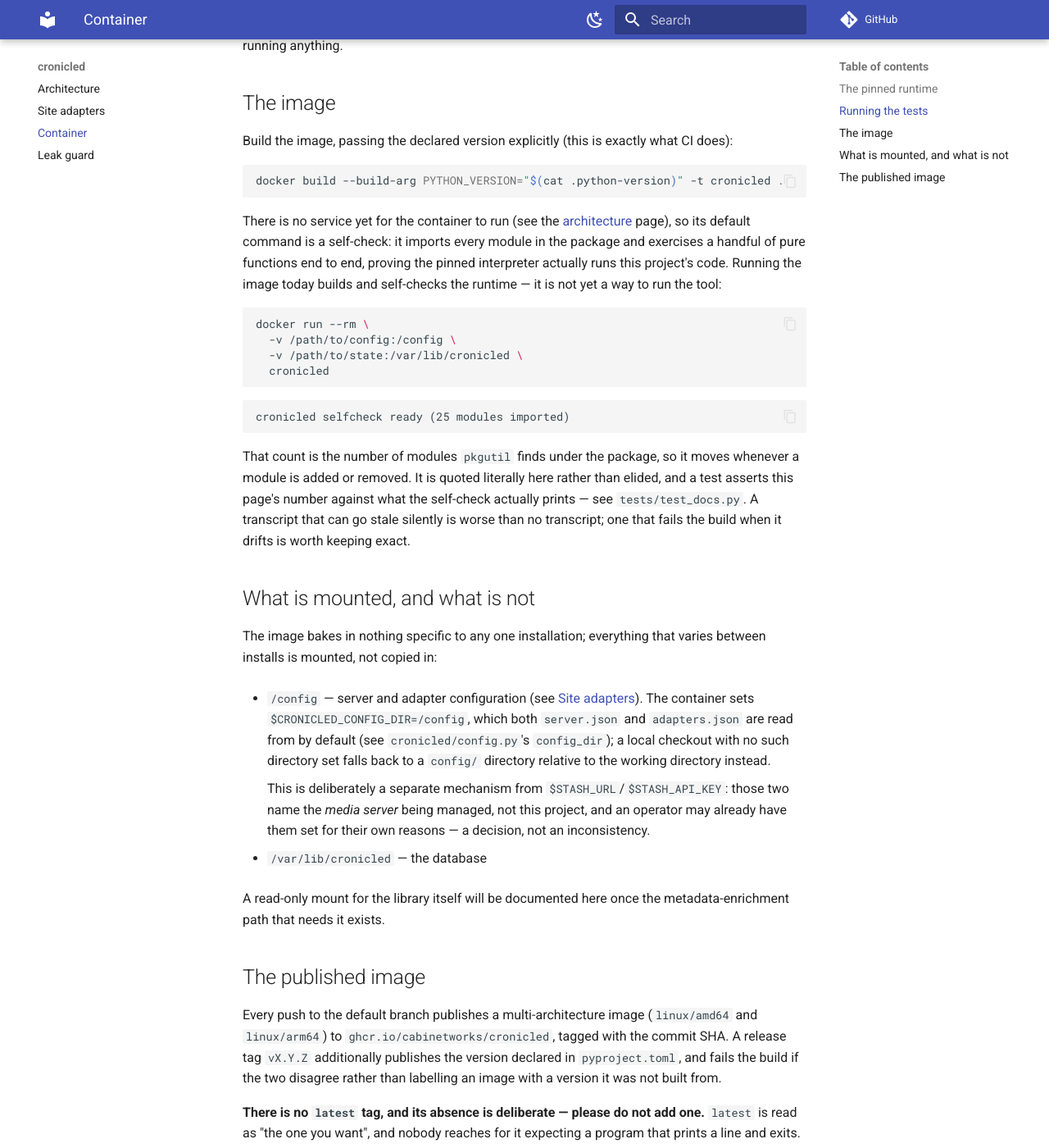
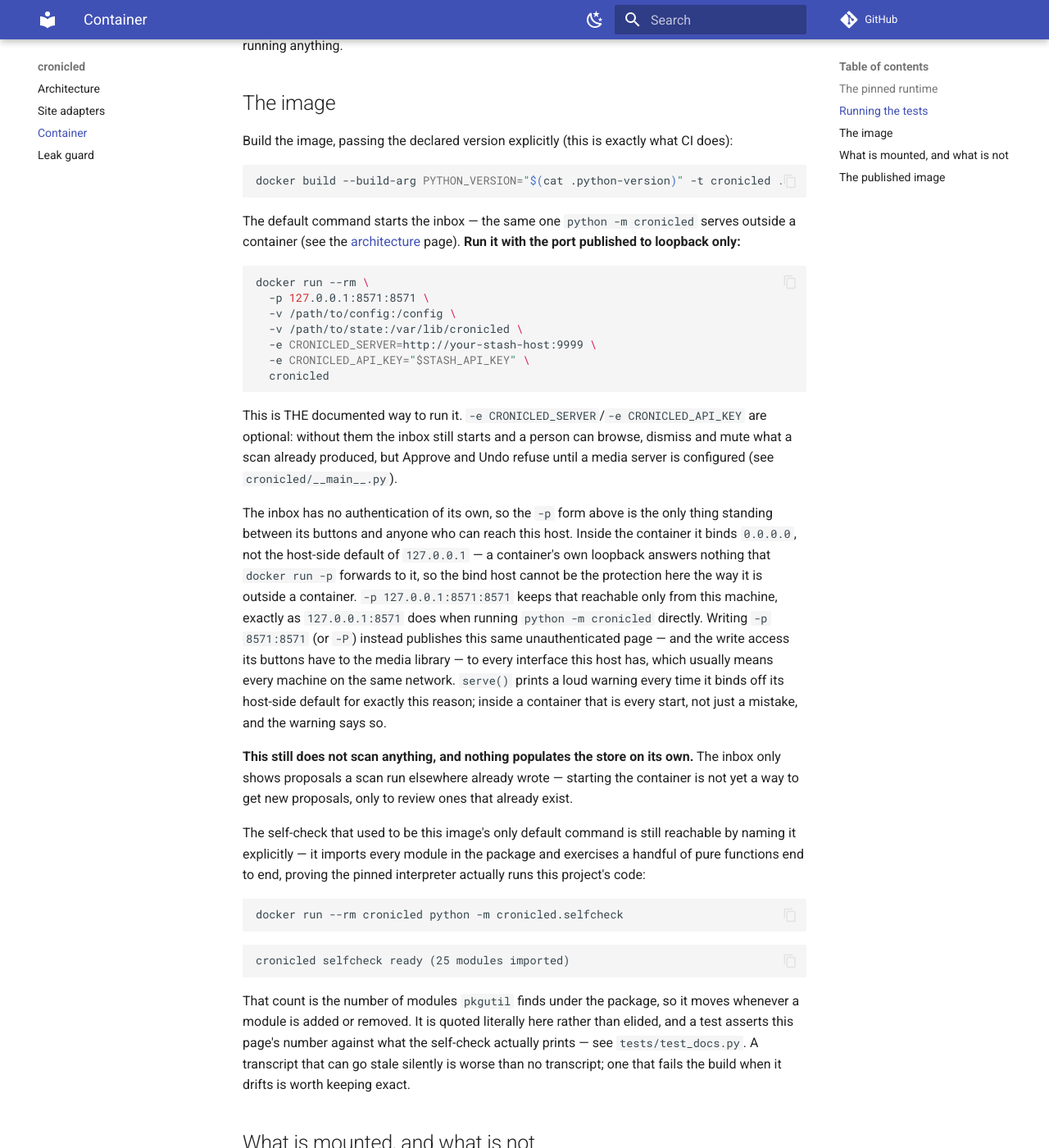
Before and after one commit to cabinetworks/cronicled, an MkDocs documentation site: the page built from docs/container.md, in a window 1280 px wide and 1400 px high, scrolled down 914 px. Shown: the whole window at 82% size. Built offline with MkDocs 1.6.1 and Material for MkDocs 9.7.7, drawn with Linux system fonts in a browser that asks for light colours; comment, search, counter and statistics services are not loaded; some of the changed text lies outside the part shown.

Commit message:
feat: the image serves the inbox
The default command started a self-check that imported the package and
exited, so the image could not run the tool it contained. It now serves the
inbox, and EXPOSE names the port.

Bound to 0.0.0.0 inside the container, which is not a weakening of the
host-side default: a container's own loopback answers nothing that arrives
through a published port, so a service bound to 127.0.0.1 in there would
start and be unreachable. That moves the protection from the bind address to
the operator's publish flag, and the warning and the container docs both say
so rather than leaving it to be discovered.

Startup output is unbuffered. Found by running the built image rather than
reading it: docker logs returned nothing at all, because Python
block-buffers stdout when it is not a terminal and a long-running server
never fills the buffer. The binding warning is the line that tells an
operator what actually protects the page, and the container documentation
states it prints on every start -- so it has to be visible for that to be
true.

The claim the self-check anchored is narrowed rather than dropped: it is
still reachable by name and CI still runs it, which is now the only place it
runs automatically.

Co-Authored-By: Claude Opus 5 <noreply@anthropic.com>

````diff
--- a/docs/container.md
+++ b/docs/container.md
@@ -51,18 +51,52 @@ what CI does):
 docker build --build-arg PYTHON_VERSION="$(cat .python-version)" -t cronicled .
 ```
 
-There is no service yet for the container to run (see the
-[architecture](index.md) page), so its default command is a self-check: it
-imports every module in the package and exercises a handful of pure functions
-end to end, proving the pinned interpreter actually runs this project's code.
-Running the image today builds and self-checks the runtime — it is not yet a
-way to run the tool:
+The default command starts the inbox — the same one `python -m cronicled`
+serves outside a container (see the [architecture](index.md) page). **Run it
+with the port published to loopback only:**
 
 ```sh
 docker run --rm \
+  -p 127.0.0.1:8571:8571 \
   -v /path/to/config:/config \
   -v /path/to/state:/var/lib/cronicled \
+  -e CRONICLED_SERVER=http://your-stash-host:9999 \
+  -e CRONICLED_API_KEY="$STASH_API_KEY" \
   cronicled
+```
+
+This is THE documented way to run it. `-e CRONICLED_SERVER`/`-e
+CRONICLED_API_KEY` are optional: without them the inbox still starts and a
+person can browse, dismiss and mute what a scan already produced, but Approve
+and Undo refuse until a media server is configured (see
+`cronicled/__main__.py`).
+
+The inbox has no authentication of its own, so the `-p` form above is the
+only thing standing between its buttons and anyone who can reach this host.
+Inside the container it binds `0.0.0.0`, not the host-side default of
+`127.0.0.1` — a container's own loopback answers nothing that `docker run -p`
+forwards to it, so the bind host cannot be the protection here the way it is
+outside a container. `-p 127.0.0.1:8571:8571` keeps that reachable only from
+this machine, exactly as `127.0.0.1:8571` does when running `python -m
+cronicled` directly. Writing `-p 8571:8571` (or `-P`) instead publishes this
+same unauthenticated page — and the write access its buttons have to the
+media library — to every interface this host has, which usually means every
+machine on the same network. `serve()` prints a loud warning every time it
+binds off its host-side default for exactly this reason; inside a container
+that is every start, not just a mistake, and the warning says so.
+
+**This still does not scan anything, and nothing populates the store on its
+own.** The inbox only shows proposals a scan run elsewhere already wrote —
+starting the container is not yet a way to get new proposals, only to review
+ones that already exist.
+
+The self-check that used to be this image's only default command is still
+reachable by naming it explicitly — it imports every module in the package
+and exercises a handful of pure functions end to end, proving the pinned
+interpreter actually runs this project's code:
+
+```sh
+docker run --rm cronicled python -m cronicled.selfcheck
 ```
 
 ```
@@ -93,7 +127,11 @@ varies between installs is mounted, not copied in:
     operator may already have them set for their own reasons — a decision, not
     an inconsistency.
 
-- `/var/lib/cronicled` — the database
+- `/var/lib/cronicled` — the database. The container sets
+  `$CRONICLED_DB=/var/lib/cronicled/cronicled.sqlite3`, so `--db`'s own
+  default (a relative path, which would otherwise land in the image's
+  writable layer and vanish with the container) resolves inside this volume
+  instead.
 
 A read-only mount for the library itself will be documented here once the
 metadata-enrichment path that needs it exists.
@@ -107,11 +145,13 @@ declared in `pyproject.toml`, and fails the build if the two disagree rather
 than labelling an image with a version it was not built from.
 
 **There is no `latest` tag, and its absence is deliberate — please do not add
-one.** `latest` is read as "the one you want", and nobody reaches for it
-expecting a program that prints a line and exits. A commit SHA or a released
-version makes no such promise. The reasoning is repeated in a comment in
-`.github/workflows/ci.yml` and pinned by a test, because an omission is
-otherwise indistinguishable from an oversight.
+one.** `latest` is read as "the one you want", and this default command now
+serves an unauthenticated page whose buttons write to a library — not
+something to run without knowing which build it is. A commit SHA or a
+released version makes no such promise of currency; `latest` would. The
+reasoning is repeated in a comment in `.github/workflows/ci.yml` and pinned
+by a test, because an omission is otherwise indistinguishable from an
+oversight.
 
 ```sh
 docker pull ghcr.io/cabinetworks/cronicled:<commit-sha>
````
Also changed, not shown: README.md (+13 -8 lines), docs/index.md (+1 -1 lines), 4 other files.
